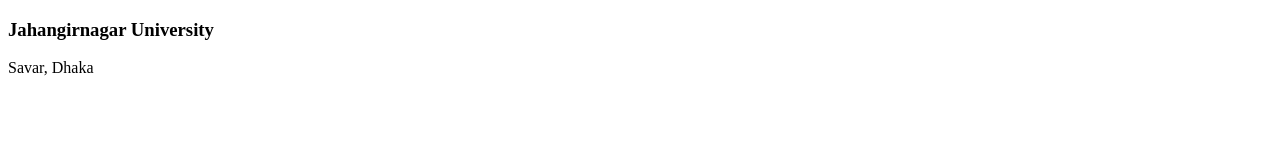
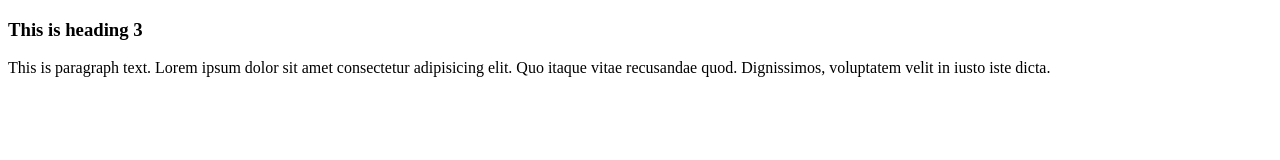
Before and after one commit to Latifurahman/my-second-website, a plain HTML site: page index.html in a window 1280 px wide. Drawn offline with Linux system fonts and the light colour scheme.

```diff
--- a/index.html
+++ b/index.html
@@ -6,7 +6,7 @@
     <title>Second website</title>
 </head>
 <body>
-    <h3>Jahangirnagar University</h3>
-    <p>Savar, Dhaka</p>
+    <h3>This is heading 3</h3>
+    <p>This is paragraph text. Lorem ipsum dolor sit amet consectetur adipisicing elit. Quo itaque vitae recusandae quod. Dignissimos, voluptatem velit in iusto iste dicta.</p>
 </body>
 </html>
```
